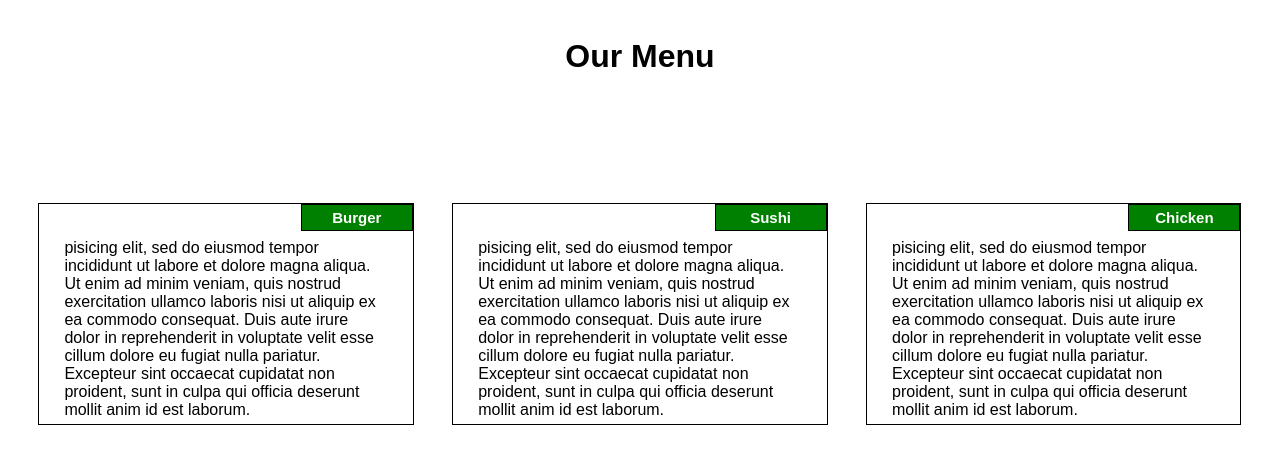
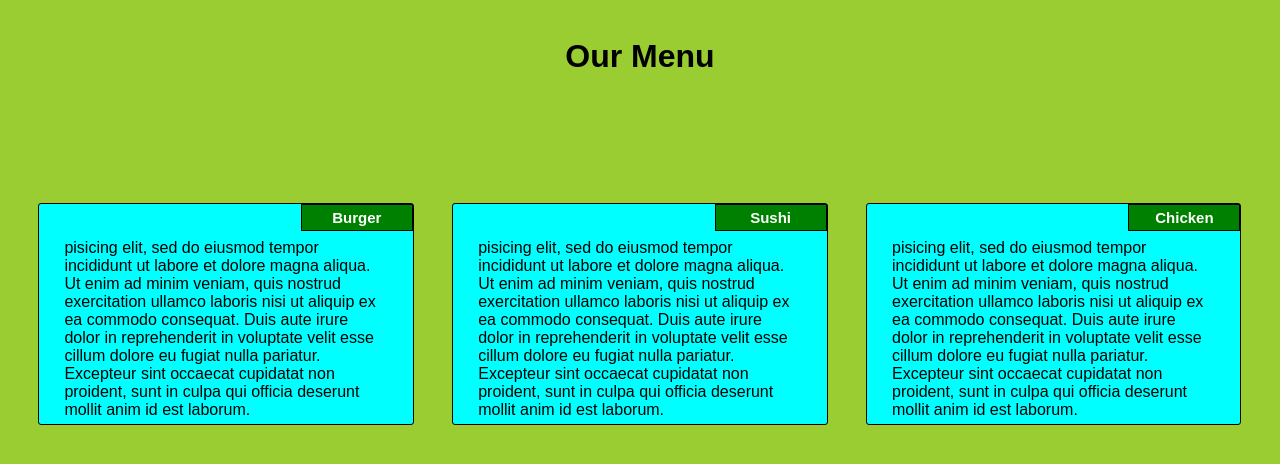
Before and after one commit to DavidLalHumThang/CourseraAssignment_, a plain HTML site: page Assignment1/index.html in a window 1280 px wide. Drawn offline with Linux system fonts and the light colour scheme.

Commit message:
small changes

```diff
--- a/Assignment1/index.css
+++ b/Assignment1/index.css
@@ -3,6 +3,10 @@
 	box-sizing: border-box;
 	margin:0;
 	padding:0;
+}
+
+body{
+	background-color: yellowgreen;
 }
 
 h1{
@@ -16,9 +20,10 @@ section{
 	border:1px solid black;
 	float:left;
 	box-sizing: border-box;
+	background-color: cyan;
+	border-radius: 3px;
+}
 
-
-}
 
 h2{
 	position:absolute;
@@ -34,6 +39,7 @@ h2{
 	padding-bottom:4px;
 	color:white;
 	background-color: green;
+	border-radius: px;
 }
 
 p{
```
